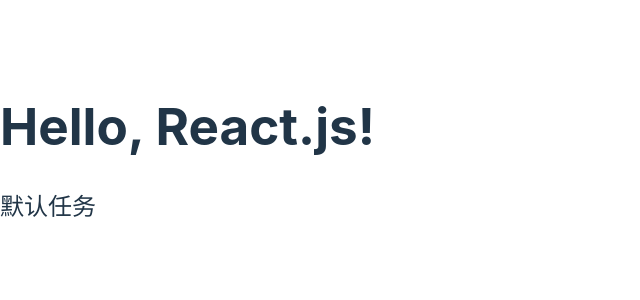
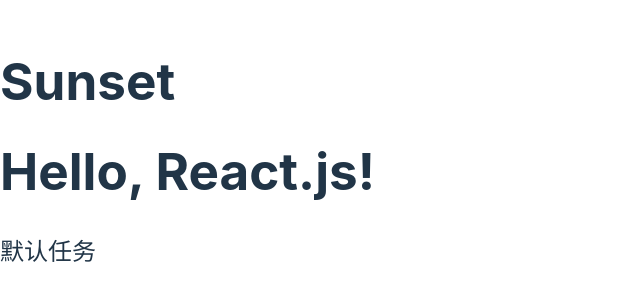
Before and after one commit to chenlin19970520/xuemo-system, a React (Vite) app: page / in a window 1280 px wide. Shown: the part 246-546 px from the top of the page, without its empty margins (0-640 px from the left). Built offline with nearby package versions, Linux system fonts and the light colour scheme.

Commit message:
feat: 添加HomeBackground组件

```diff
--- /dev/null
+++ b/src/components/Background/Sunset.tsx
@@ -0,0 +1,13 @@
+/**
+ * @description: 日落
+ * @param {*}
+ * @return {*}
+ */
+const Sunset = () => {
+  return (
+    <div>
+      <h1>Sunset</h1>
+    </div>
+  );
+};
+export default Sunset;
--- a/src/pages/Home/Home.tsx
+++ b/src/pages/Home/Home.tsx
@@ -1,28 +1,36 @@
-import React from 'react';
+import React from "react";
 import { Outlet } from "react-router-dom";
-import { useSelector, useDispatch } from 'react-redux';
-import type { RootState } from '@/store';
-import { updateDayTask } from "@/store/features/task/dayTask"
+import { useSelector, useDispatch } from "react-redux";
+import type { RootState } from "@/store";
+import { updateDayTask } from "@/store/features/task/dayTask";
+import HomeBackground from "./HomeBackground";
 const Home: React.FC = () => {
-
-  const dayTaskList = useSelector((state: RootState) => state.dayTask.value)
+  const dayTaskList = useSelector((state: RootState) => state.dayTask.value);
   const dispatch = useDispatch();
 
   return (
     <div>
-      <h1 onClick={() => {
-        dispatch(updateDayTask([
-          {
-            title: "测试任务",
-            integral: 1,
-            status: 0
-          }
-        ]))
-      }}>Hello, React.js!</h1>
-      <h2>{dayTaskList[0].title}</h2>
-      <Outlet />
+      <HomeBackground>
+        <h1
+          onClick={() => {
+            dispatch(
+              updateDayTask([
+                {
+                  title: "测试任务",
+                  integral: 1,
+                  status: 0,
+                },
+              ])
+            );
+          }}
+        >
+          Hello, React.js!
+        </h1>
+        <h2>{dayTaskList[0].title}</h2>
+        <Outlet />
+      </HomeBackground>
     </div>
   );
-}
+};
 
-export default Home
+export default Home;
--- /dev/null
+++ b/src/pages/Home/HomeBackground.tsx
@@ -0,0 +1,13 @@
+import Sunset from "@/components/Background/Sunset";
+
+const HomeBackground = ({ children }: { children: React.ReactNode }) => {
+  return (
+    <div>
+      <Sunset />
+
+      {children}
+    </div>
+  );
+};
+
+export default HomeBackground;
```
